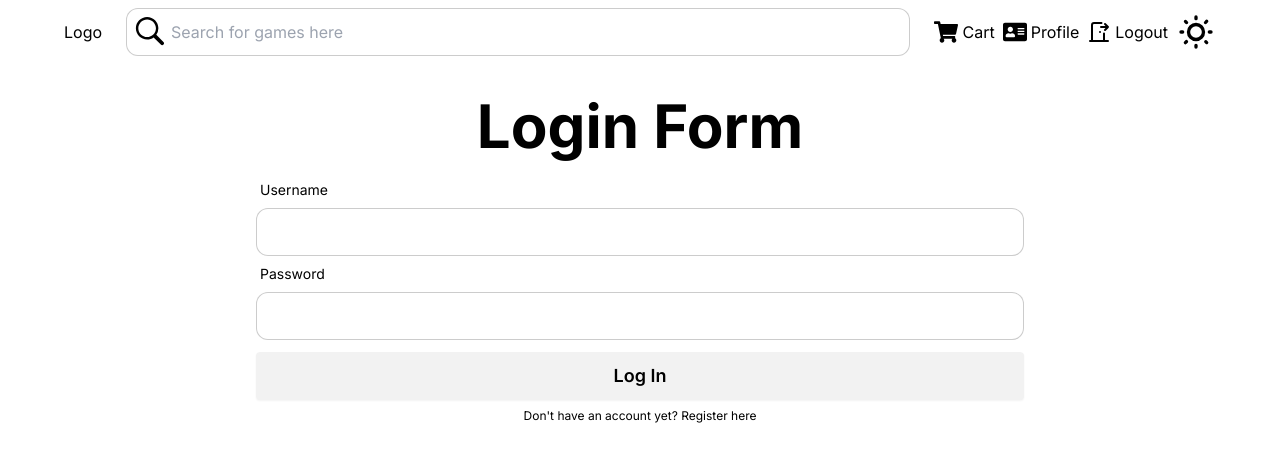
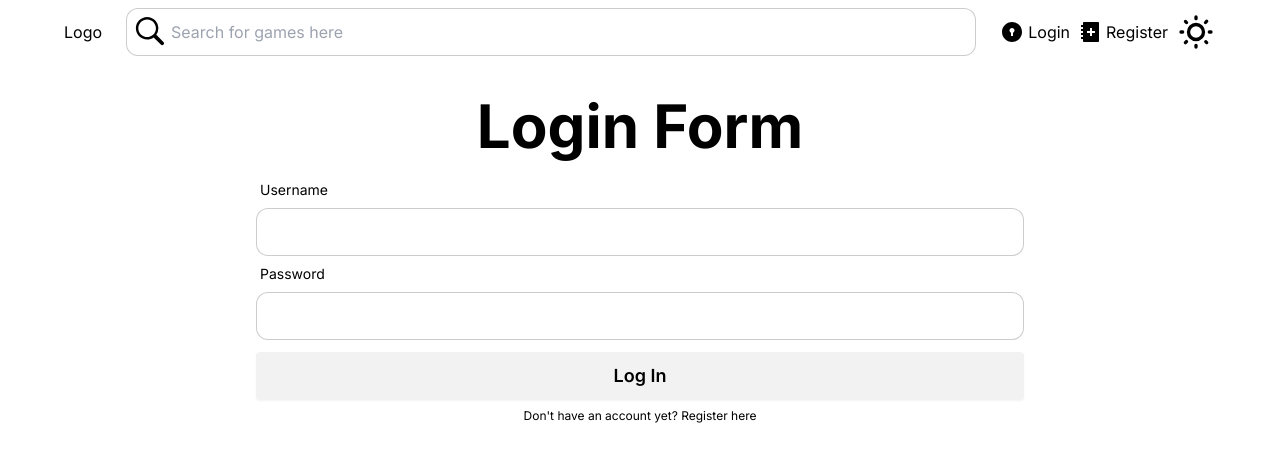
Before and after one commit to Paw565pl/gameshop, a Next.js app: page /login in a window 1280 px wide. Shown: the top 462 px of the page. Built offline with nearby package versions, Linux system fonts and the light colour scheme; no server answers.

Commit message:
feat: add conditional component to navbar

```diff
--- a/app/components/navbar/Navbar.tsx
+++ b/app/components/navbar/Navbar.tsx
@@ -1,3 +1,5 @@
+import ConditionalComponent from "../common/ConditionalComponent";
+import AuthPanel from "./AuthPanel";
 import Logo from "./Logo";
 import SearchBar from "./SearchBar";
 import ThemeSwitch from "./ThemeSwitch";
@@ -9,7 +11,10 @@ const Navbar = () => {
       <Logo />
       <SearchBar />
       <div className="flex items-center gap-2">
-        <UserPanel />
+        <ConditionalComponent
+          authenticatedComponent={<UserPanel />}
+          anonymousComponent={<AuthPanel />}
+        />
         <ThemeSwitch />
       </div>
     </nav>
```
